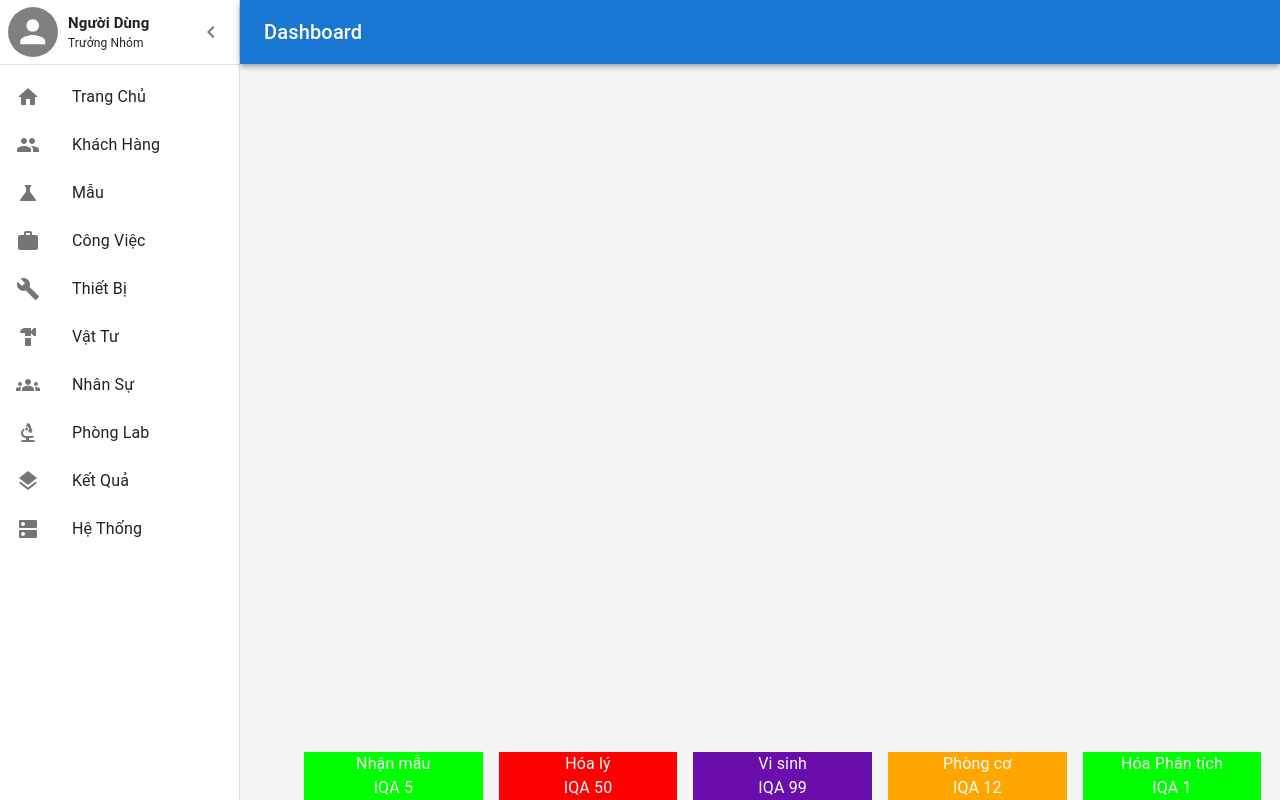
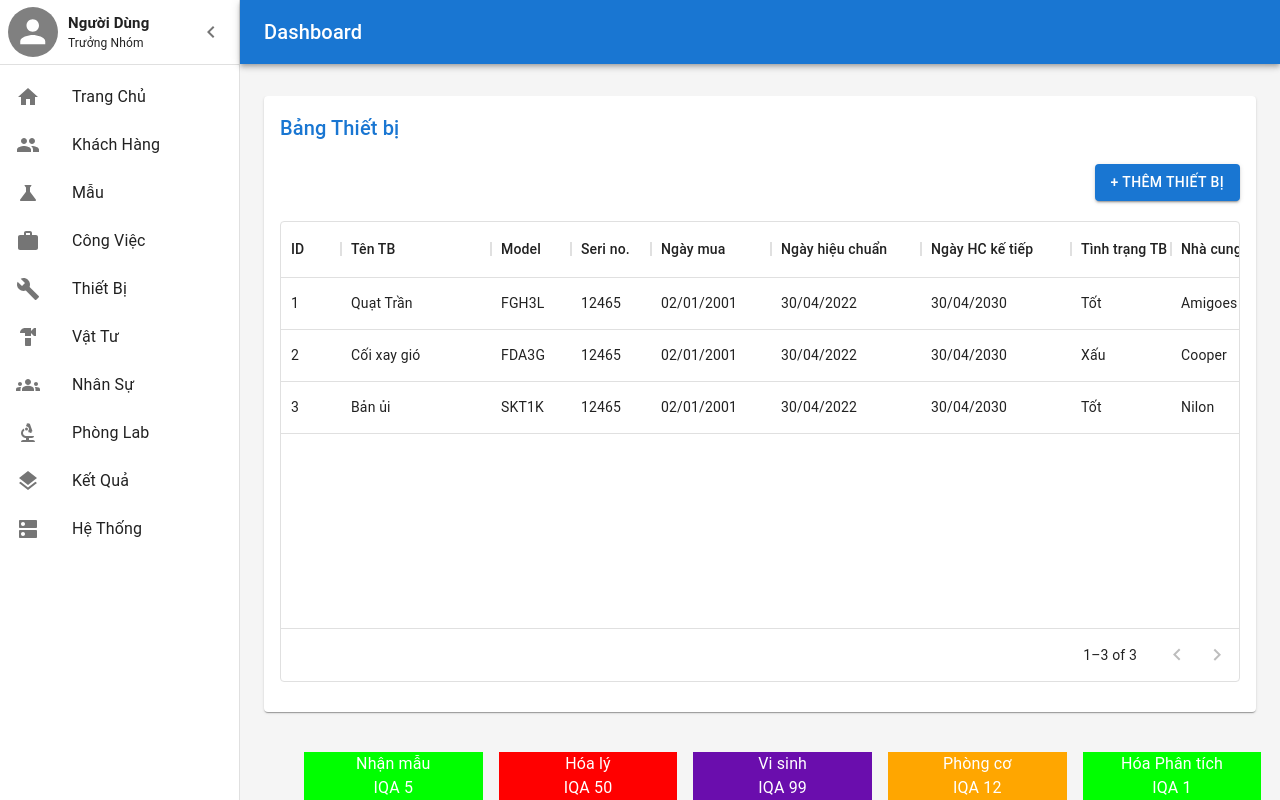
Before and after one commit to phamhuuhuy/LMS-PhuongHai, a React (Create React App) app in the folder frontend/: page /equipment in a window 1280 px wide. Built offline with nearby package versions, Linux system fonts and the light colour scheme; no server answers.

Commit message:
create equipment table using mock data

```diff
--- a/frontend/src/App.tsx
+++ b/frontend/src/App.tsx
@@ -18,6 +18,7 @@ import IconButton from '@mui/material/IconButton';
 import MenuIcon from '@mui/icons-material/Menu';
 import CustomerForm from './components/Customer/CustomerForm';
 import CustomerUpdateForm from './components/Customer/CustomerUpdateForm';
+import Equipment from './components/Equipment/Equipment';
 
 const drawerWidth: number = 240;
 
@@ -108,6 +109,7 @@ function App() {
                 <Route path="/customer" element={<Customer />} />
                 <Route path="/customer/create" element={<CustomerForm />} />
                 <Route path="/customer/:customerId" element={<CustomerUpdateForm />} />
+                <Route path='/equipment' element={<Equipment/>}/>
               </Routes>
             </Box>
 
--- a/frontend/src/common/DialogAlert.tsx
+++ b/frontend/src/common/DialogAlert.tsx
@@ -6,7 +6,7 @@ import DialogContent from "@mui/material/DialogContent";
 import DialogContentText from "@mui/material/DialogContentText";
 import DialogTitle from "@mui/material/DialogTitle";
 
-const DialogAlert = ({ openDialog, handleClose, id }: any) => {
+const DialogAlert = ({ openDialog, handleClose, id, msg }: any) => {
   const handleOnClose = () => {
     handleClose(false);
   };
@@ -39,7 +39,7 @@ const DialogAlert = ({ openDialog, handleClose, id }: any) => {
       <DialogTitle id="alert-dialog-title">Cảnh Báo</DialogTitle>
       <DialogContent>
         <DialogContentText id="alert-dialog-description">
-          Bạn có chắc muốn xoá user này ?
+          {msg}
         </DialogContentText>
       </DialogContent>
       <DialogActions>
--- a/frontend/src/components/Customer/CustomerTable.tsx
+++ b/frontend/src/components/Customer/CustomerTable.tsx
@@ -182,7 +182,7 @@ const CustomerTable = () => {
           + Thêm KH
         </Button>
       </div>
-      <DialogAlert id={id} openDialog={openDialog} handleClose={handleClose} />
+      <DialogAlert id={id} openDialog={openDialog} handleClose={handleClose} msg={'Bạn có chắc muốn xoá user này ?'} />
 
       {searchParams.get("name") === "null" || !searchParams.get("name")
         ? nullParams()
--- /dev/null
+++ b/frontend/src/components/Equipment/Equipment.tsx
@@ -0,0 +1,29 @@
+import React from "react";
+import Container from "@mui/material/Container";
+import Grid from "@mui/material/Grid";
+import Paper from "@mui/material/Paper";
+import EquipmentTable from "./EquipmentTable";
+
+const Equipment = () => {
+  return (
+    <Container
+    maxWidth="lg"
+    sx={{ mt: 4, mb: 4 }}
+    style={{ height: "100%", overflow: "scroll" }}
+  >
+    <Grid container spacing={3} style={{ height: "100%" }}>
+      {/* Recent Orders */}
+      <Grid item xs={12}>
+        <Paper
+          sx={{ p: 2, display: "flex", flexDirection: "column" }}
+          style={{ height: "100%" }}
+        >
+          <EquipmentTable />
+        </Paper>
+      </Grid>
+    </Grid>
+  </Container>
+  )
+}
+
+export default Equipment
--- /dev/null
+++ b/frontend/src/components/Equipment/EquipmentTable.tsx
@@ -0,0 +1,175 @@
+import React, { useEffect, useState } from "react";
+import { DataGrid, GridColDef, GridRowsProp } from "@mui/x-data-grid";
+import { Edit, Delete } from "@mui/icons-material";
+import { Typography, Button, Tooltip } from "@mui/material";
+import { useNavigate } from "react-router-dom";
+import DialogAlert from "../../common/DialogAlert";
+
+const CustomerTable = () => {
+  const [data, setData] = useState<GridRowsProp>([
+      // mock data
+    { id: 1, equipmentName: 'Quạt Trần', equipmentModel: 'FGH3L', seriNumber: '12465', dateBuy: '02/01/2001', dateCalibrate: '30/04/2022' ,
+    dateRecalibrate: "30/04/2030", equipmentStatus: 'Tốt',infoProvider: 'Amigoes',  employeeManagement: 's3815059', server: 'Connected' },
+    { id: 2, equipmentName: 'Cối xay gió', equipmentModel: 'FDA3G', seriNumber: '12465', dateBuy: '02/01/2001', dateCalibrate: '30/04/2022' ,
+    dateRecalibrate: "30/04/2030", equipmentStatus: 'Xấu',infoProvider: 'Cooper',  employeeManagement: 's3815059', server: 'Connected' },
+    { id: 3, equipmentName: 'Bản ủi', equipmentModel: 'SKT1K', seriNumber: '12465', dateBuy: '02/01/2001', dateCalibrate: '30/04/2022' ,
+    dateRecalibrate: "30/04/2030", equipmentStatus: 'Tốt',infoProvider: 'Nilon',  employeeManagement: 's3815059', server: 'Connected' },
+  ]);
+  const [id, setId] = useState('')
+  const [openDialog, setOpenDialog] = useState(false);
+  const navigate = useNavigate();
+
+  const handleEdit = (id: string) => {
+    navigate(`/customer/${id}`);
+  };
+
+  const handleDelete = (id: string) => {
+    setOpenDialog(true);
+    console.log("Delete " + id);
+    setId(id);
+  };
+
+  const handleClose = (value: boolean) => {
+    setOpenDialog(value);
+  };
+
+  const handleOnClick = () => {
+    navigate("/customer/create");
+  };
+
+
+
+  const columns: GridColDef[] = [
+    { field: "id", headerName: "ID", width: 60 },
+    {
+      field: "equipmentName",
+      headerName: "Tên TB",
+      width: 150,
+    },
+    {
+      field: "equipmentModel",
+      headerName: "Model",
+      width: 80,
+    },
+
+    {
+      field: "seriNumber",
+      headerName: "Seri no.",
+      width: 80,
+    },
+    {
+      field: "dateBuy",
+      headerName: "Ngày mua",
+      width: 120,
+    },
+    {
+      field: "dateCalibrate",
+      headerName: "Ngày hiệu chuẩn",
+      width: 150,
+    },
+    {
+      field: "dateRecalibrate",
+      headerName: "Ngày HC kế tiếp",
+      width: 150,
+    },
+    {
+        field: "equipmentStatus",
+        headerName: "Tình trạng TB",
+        width: 100,
+    },
+    {
+        field: "infoProvider",
+        headerName: "Nhà cung cấp",
+        width: 120,
+    },
+    {
+        field: "employeeManagement",
+        headerName: "NV quản lí trực tiếp",
+        width: 150,
+    },
+    {
+        field: "server",
+        headerName: "Server",
+        width: 100,
+    },
+    {
+      field: "action",
+      headerName: "Hành Động",
+      width: 100,
+      renderCell: (params) => {
+        return (
+          <>
+            <div style={{ marginRight: "20px" }}>
+              <Tooltip title="Sửa">
+                <Edit
+                  style={{ color: "#1976d2" }}
+                  onClick={() => handleEdit(params.row.id)}
+                />
+              </Tooltip>
+            </div>
+            <div>
+              <Tooltip title="Xoá">
+                <Delete
+                  style={{ color: "red" }}
+                  onClick={() => handleDelete(params.row.id)}
+                />
+              </Tooltip>
+            </div>
+            {/* <Link to={`/user/${params.row._id}`}>
+                            <button className="userListEdit">Edit</button>
+                        </Link>
+                        <DeleteOutline className="userListDelete" onClick={() => handleDelete(params.row._id)} /> */}
+          </>
+        );
+      },
+    },
+  ];
+
+  useEffect(() => {
+    fetchData();
+  }, []);
+
+  const fetchData = async () => {
+    const response = await fetch("http://localhost:5000/customer");
+    const value = await response.json();
+    setData(value);
+  };
+
+  return (
+    <div style={{ height: "100%", width: "100%" }}>
+      <Typography
+        component="h2"
+        variant="h6"
+        color="primary"
+        style={{ marginBottom: "20px" }}
+      >
+        Bảng Thiết bị
+      </Typography>
+      <div
+        style={{
+          width: "100%",
+          display: "flex",
+          marginBottom: "20px",
+          justifyContent: "flex-end",
+          alignItems: "center",
+        }}
+      >
+        <Button variant="contained" onClick={handleOnClick}>
+          + Thêm Thiết Bị
+        </Button>
+      </div>
+      <DialogAlert id={id} openDialog={openDialog} handleClose={handleClose} msg={'Bạn có chắc muốn xoá thiết bị này ?'}/>
+
+      <div style={{ height: "79%", width: "100%" }}>
+        <DataGrid
+          rows={data}
+          columns={columns}
+          pageSize={7}
+          disableSelectionOnClick
+        />
+      </div>
+    </div>
+  );
+};
+
+export default CustomerTable;
```
